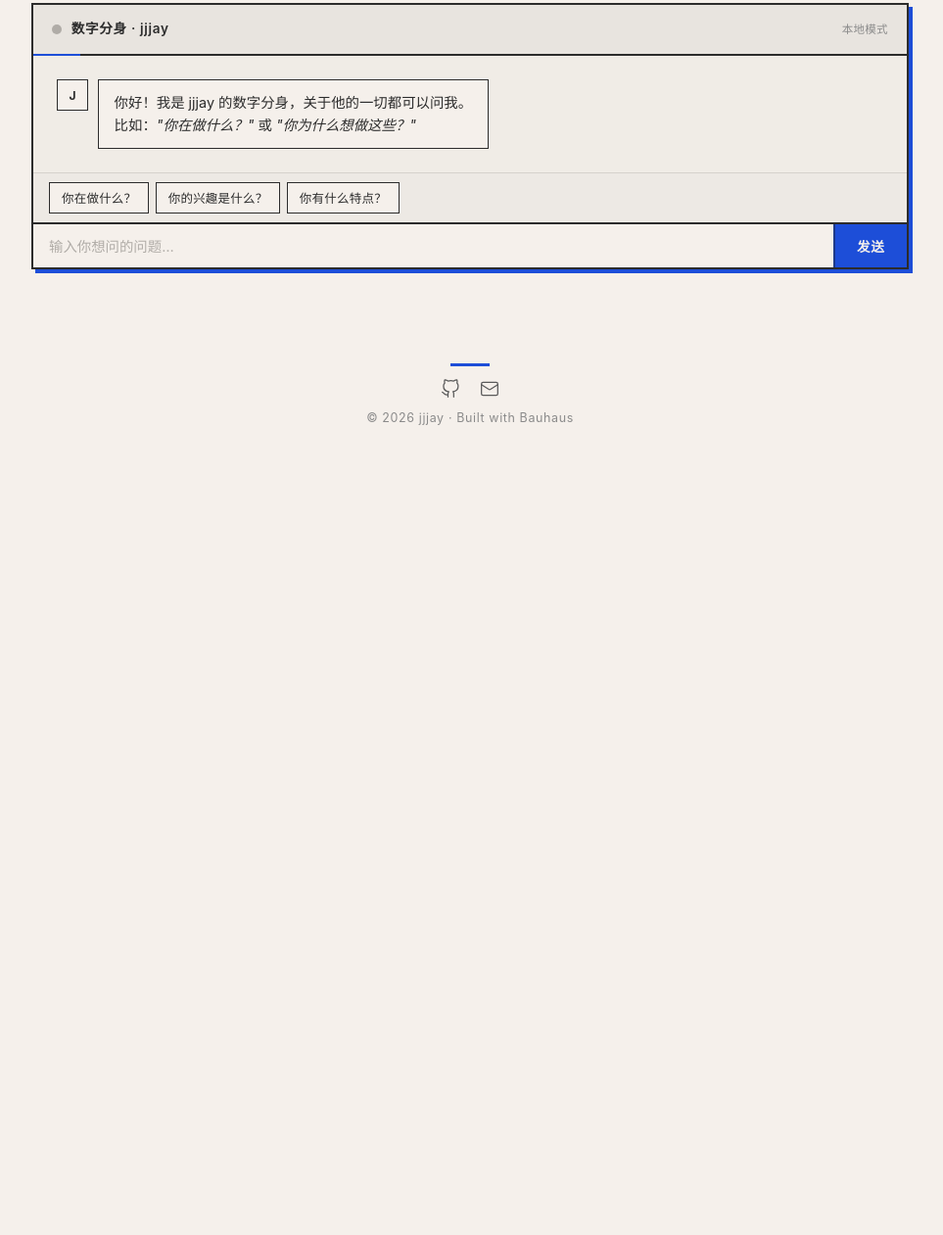
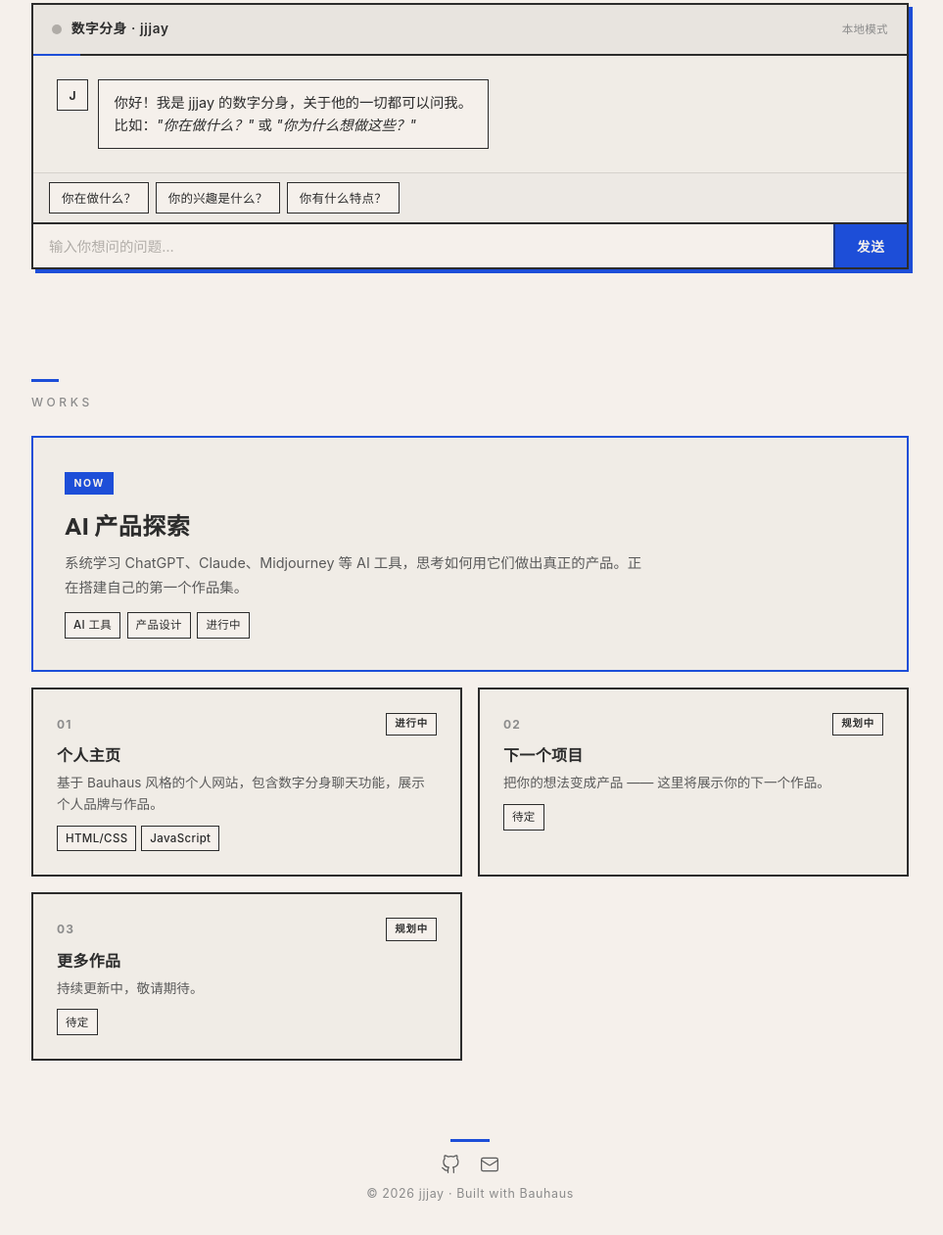
Before and after one commit to jay13145678/who-is-JJJay, a plain HTML site: page index.html in a window 1280 px wide. Shown: the part 904-2165 px from the top of the page at 98% size, without its empty margins (160-1123 px from the left). Before the commit the page ends 1373 px from the top, so only its background shows below. Drawn offline with Linux system fonts and the light colour scheme; no server answers.

Commit message:
v1: 个人主页完整版

```diff
--- a/css/style.css
+++ b/css/style.css
@@ -271,6 +271,157 @@ body::before {
 .about-card p {
   font-size: 0.92rem;
   color: #5A5A5A;
+}
+
+/* ========================================
+   WORKS SECTION
+   ======================================== */
+.works {
+  padding: 2rem 1.5rem;
+  max-width: 960px;
+  margin: 0 auto;
+}
+
+.works-spotlight {
+  border: 2px solid var(--cobalt);
+  background: #F0ECE6;
+  padding: 1.5rem;
+  margin-bottom: 1rem;
+  position: relative;
+}
+
+.spotlight-marker {
+  display: inline-block;
+  font-size: 0.65rem;
+  font-weight: 700;
+  letter-spacing: 0.15em;
+  color: #F5F0EB;
+  background: var(--cobalt);
+  padding: 0.2rem 0.6rem;
+  margin-bottom: 0.8rem;
+}
+
+.spotlight-title {
+  font-size: 1.3rem;
+  font-weight: 700;
+  letter-spacing: 0.02em;
+  font-family: 'Outfit', -apple-system, BlinkMacSystemFont, sans-serif;
+  margin-bottom: 0.4rem;
+}
+
+.spotlight-desc {
+  font-size: 0.9rem;
+  color: #5A5A5A;
+  line-height: 1.7;
+  max-width: 600px;
+  margin-bottom: 0.8rem;
+}
+
+.spotlight-tags {
+  display: flex;
+  flex-wrap: wrap;
+  gap: 0.4rem;
+}
+
+.works-tag {
+  font-size: 0.72rem;
+  padding: 0.2rem 0.5rem;
+  border: 1.5px solid #2C2C2C;
+  background: #F5F0EB;
+  font-weight: 500;
+  letter-spacing: 0.03em;
+}
+
+.works-grid {
+  display: grid;
+  grid-template-columns: 1fr;
+  gap: 0.75rem;
+}
+
+.works-card {
+  border: 2px solid #2C2C2C;
+  padding: 1.2rem;
+  background: #F0ECE6;
+  transition: transform 0.2s, box-shadow 0.2s, border-color 0.2s;
+}
+
+.works-card:hover {
+  transform: translate(-2px, -2px);
+  box-shadow: 4px 4px 0 var(--cobalt);
+  border-color: var(--cobalt);
+}
+
+.works-card-header {
+  display: flex;
+  align-items: center;
+  justify-content: space-between;
+  margin-bottom: 0.5rem;
+}
+
+.works-card-number {
+  font-size: 0.75rem;
+  font-weight: 700;
+  letter-spacing: 0.1em;
+  color: #8B8B8B;
+}
+
+.works-card-status {
+  font-size: 0.65rem;
+  font-weight: 600;
+  letter-spacing: 0.08em;
+  padding: 0.15rem 0.5rem;
+  border: 1.5px solid #2C2C2C;
+  background: #F5F0EB;
+}
+
+.works-card-title {
+  font-size: 1rem;
+  font-weight: 700;
+  margin-bottom: 0.3rem;
+  letter-spacing: 0.02em;
+  font-family: 'Outfit', -apple-system, BlinkMacSystemFont, sans-serif;
+}
+
+.works-card-desc {
+  font-size: 0.85rem;
+  color: #5A5A5A;
+  line-height: 1.6;
+  margin-bottom: 0.6rem;
+}
+
+.works-card-tags {
+  display: flex;
+  flex-wrap: wrap;
+  gap: 0.3rem;
+}
+
+@media (min-width: 640px) {
+  .works {
+    padding: 2.5rem 2rem;
+  }
+
+  .works-spotlight {
+    padding: 2rem;
+  }
+
+  .spotlight-title {
+    font-size: 1.5rem;
+  }
+
+  .works-grid {
+    grid-template-columns: 1fr 1fr;
+    gap: 1rem;
+  }
+
+  .works-card {
+    padding: 1.5rem;
+  }
+}
+
+@media (min-width: 960px) {
+  .works {
+    padding: 3rem 2rem;
+  }
 }
 
 /* ========================================
@@ -616,6 +767,7 @@ body::before {
    ======================================== */
 .hero,
 .about,
+.works,
 .chat {
   opacity: 0;
   transform: translateY(20px);
@@ -623,7 +775,8 @@ body::before {
 }
 
 .about { animation-delay: 0.15s; }
-.chat  { animation-delay: 0.3s; }
+.chat  { animation-delay: 0.25s; }
+.works { animation-delay: 0.35s; }
 
 @keyframes fadeUp {
   to {
--- a/index.html
+++ b/index.html
@@ -80,6 +80,61 @@
     </div>
   </section>
 
+  <!-- ========== WORKS ========== -->
+  <section class="works" id="works">
+    <div class="section-label">WORKS</div>
+
+    <div class="works-spotlight">
+      <div class="spotlight-marker">NOW</div>
+      <h3 class="spotlight-title">AI 产品探索</h3>
+      <p class="spotlight-desc">系统学习 ChatGPT、Claude、Midjourney 等 AI 工具，思考如何用它们做出真正的产品。正在搭建自己的第一个作品集。</p>
+      <div class="spotlight-tags">
+        <span class="works-tag">AI 工具</span>
+        <span class="works-tag">产品设计</span>
+        <span class="works-tag">进行中</span>
+      </div>
+    </div>
+
+    <div class="works-grid" id="worksGrid">
+      <div class="works-card">
+        <div class="works-card-header">
+          <span class="works-card-number">01</span>
+          <span class="works-card-status">进行中</span>
+        </div>
+        <h4 class="works-card-title">个人主页</h4>
+        <p class="works-card-desc">基于 Bauhaus 风格的个人网站，包含数字分身聊天功能，展示个人品牌与作品。</p>
+        <div class="works-card-tags">
+          <span class="works-tag">HTML/CSS</span>
+          <span class="works-tag">JavaScript</span>
+        </div>
+      </div>
+
+      <div class="works-card">
+        <div class="works-card-header">
+          <span class="works-card-number">02</span>
+          <span class="works-card-status">规划中</span>
+        </div>
+        <h4 class="works-card-title">下一个项目</h4>
+        <p class="works-card-desc">把你的想法变成产品 —— 这里将展示你的下一个作品。</p>
+        <div class="works-card-tags">
+          <span class="works-tag">待定</span>
+        </div>
+      </div>
+
+      <div class="works-card">
+        <div class="works-card-header">
+          <span class="works-card-number">03</span>
+          <span class="works-card-status">规划中</span>
+        </div>
+        <h4 class="works-card-title">更多作品</h4>
+        <p class="works-card-desc">持续更新中，敬请期待。</p>
+        <div class="works-card-tags">
+          <span class="works-tag">待定</span>
+        </div>
+      </div>
+    </div>
+  </section>
+
   <!-- ========== FOOTER ========== -->
   <footer class="footer">
     <div class="footer-line"></div>
```
